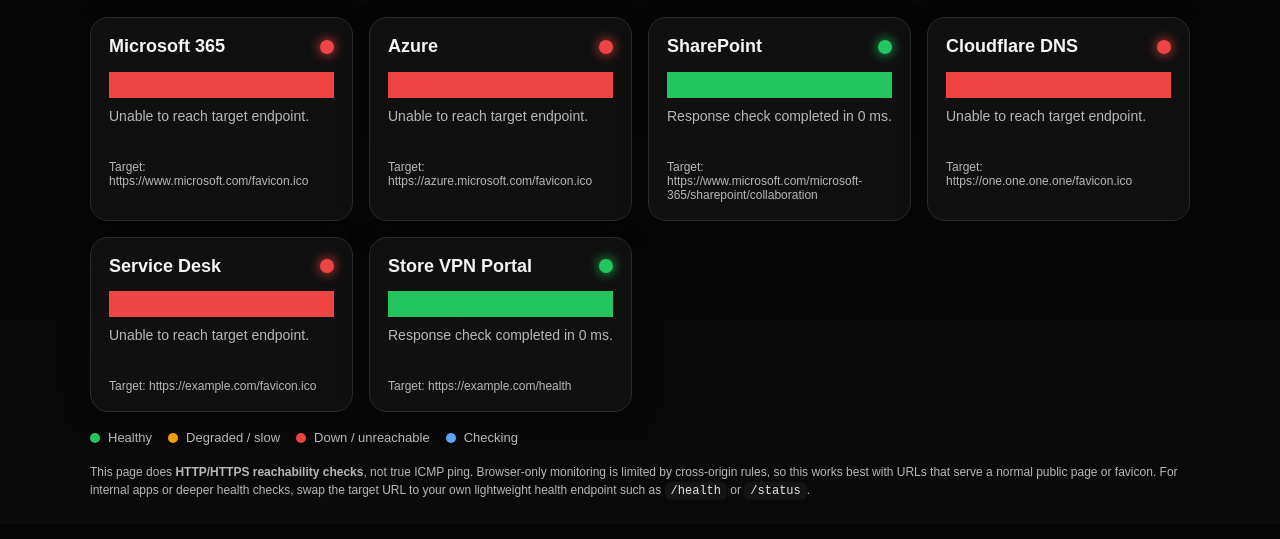
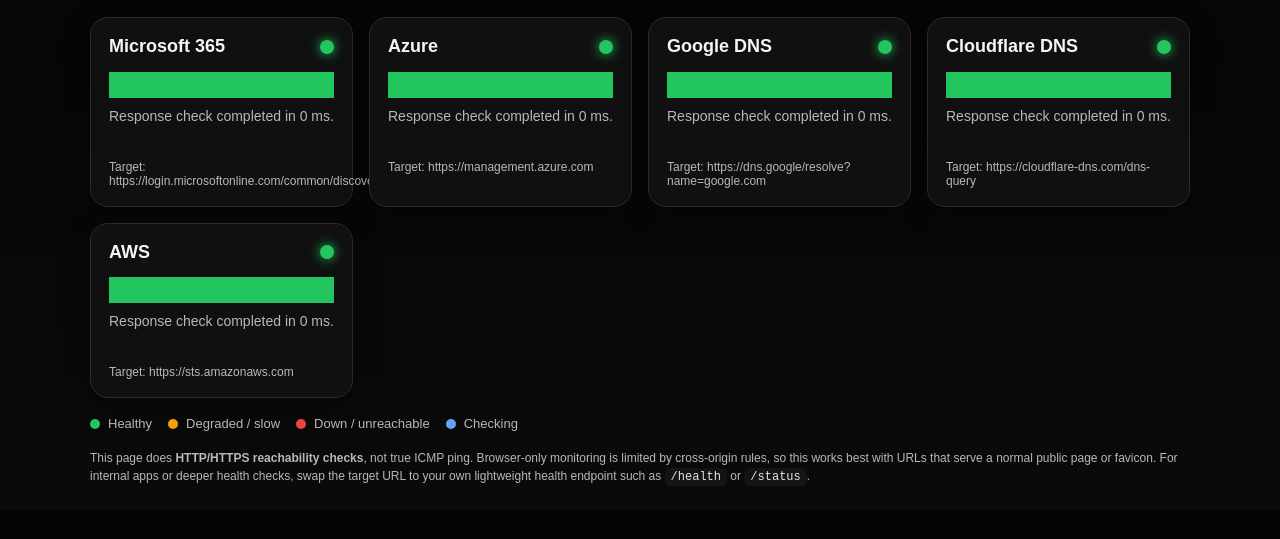
Before and after one commit to joshhernandez94/service-status-dashboard, a plain HTML site: page index.html in a window 1280 px wide. Shown: the part 83-622 px from the top of the page. Drawn offline with Linux system fonts and the light colour scheme.

Commit message:
Update index.html

```diff
--- a/index.html
+++ b/index.html
@@ -209,33 +209,28 @@
     const services = [
       {
         name: 'Microsoft 365',
-        url: 'https://www.microsoft.com/favicon.ico',
+        url: 'https://login.microsoftonline.com/common/discovery/instance',
         label: 'Public reachability check'
       },
       {
         name: 'Azure',
-        url: 'https://azure.microsoft.com/favicon.ico',
+        url: 'https://management.azure.com',
         label: 'Public reachability check'
       },
       {
-        name: 'SharePoint',
-        url: 'https://www.microsoft.com/microsoft-365/sharepoint/collaboration',
+        name: 'Google DNS',
+        url: 'https://dns.google/resolve?name=google.com',
         label: 'Public reachability check'
       },
       {
         name: 'Cloudflare DNS',
-        url: 'https://one.one.one.one/favicon.ico',
+        url: 'https://cloudflare-dns.com/dns-query',
         label: 'Public reachability check'
       },
       {
-        name: 'Service Desk',
-        url: 'https://example.com/favicon.ico',
-        label: 'Replace with your help desk URL'
-      },
-      {
-        name: 'Store VPN Portal',
-        url: 'https://example.com/health',
-        label: 'Replace with your real health endpoint'
+        name: 'AWS',
+        url: 'https://sts.amazonaws.com',
+        label: 'PUblic reachability Check'
       }
     ];
 
```
